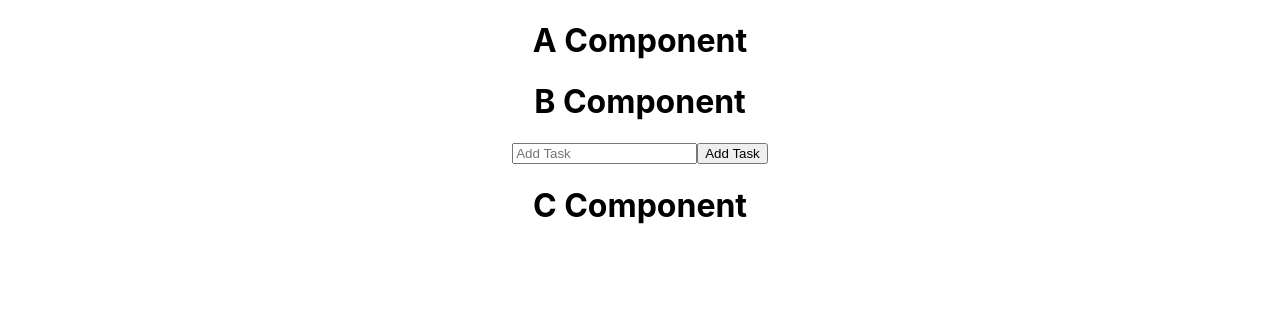
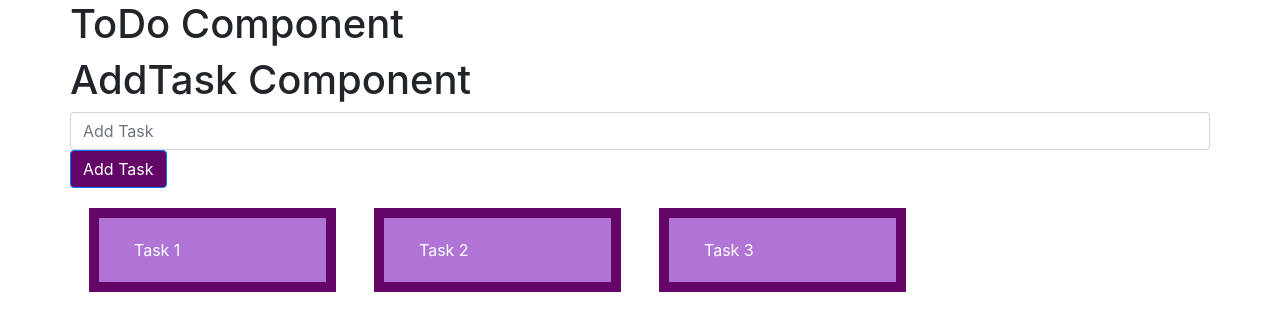
Before and after one commit to Grach90/react-beg-06, a React (Create React App) app: page / in a window 1280 px wide. Shown: the top 330 px of the page. Built offline with nearby package versions, Linux system fonts and the light colour scheme.

Commit message:
Enter, input style

```diff
--- a/package.json
+++ b/package.json
@@ -6,7 +6,9 @@
     "@testing-library/jest-dom": "^5.11.9",
     "@testing-library/react": "^11.2.5",
     "@testing-library/user-event": "^12.7.1",
+    "bootstrap": "^4.6.0",
     "react": "^17.0.1",
+    "react-bootstrap": "^1.5.0",
     "react-dom": "^17.0.1",
     "react-scripts": "4.0.2",
     "web-vitals": "^1.1.0"
--- /dev/null
+++ b/src/AddTask/AddTask.jsx
@@ -0,0 +1,47 @@
+import React from "react";
+import { Container, Row, Col, Form, Button } from "react-bootstrap";
+import style from "../AddTask/AddTask.module.css";
+
+class AddTask extends React.Component{
+    state ={
+        inputValue:''
+    }
+    handleChange = (event) => {
+
+        const {value} = event.target;
+        this.setState({
+            inputValue: value
+        })
+    }
+    handleSubmit = () => {
+        if(!this.state.inputValue)
+        return;
+        const {handleS} = this.props;
+        handleS(this.state.inputValue);
+        this.setState({
+            inputValue: ''
+        })
+    }
+
+    render(){
+        return (
+            <Container>
+                <Row>
+                  <h1>AddTask Component</h1>
+                </Row>
+                <Row>
+                <Form.Control placeholder="Task Name"
+                   onKeyPress={(e) => e.key == "Enter" ? this.handleSubmit() : ""}
+                   placeholder="Add Task"
+                   type="text"
+                   onChange={this.handleChange}
+                   value={this.state.inputValue}
+                   />
+                   <Button className={style.button} onClick={this.handleSubmit}>Add Task</Button>
+                </Row>
+               </Container>
+        )
+    }
+}
+
+export default AddTask;
--- /dev/null
+++ b/src/AddTask/AddTask.module.css
@@ -0,0 +1,12 @@
+.input {
+    height: 30px;
+    width: 500px;
+    padding: 10px;
+    background-color: rgb(235, 217, 114);
+    border: 10px solid rgb(150, 100, 8);
+    margin: 0;
+}
+
+.button {
+    background-color: rgb(100, 5, 104);
+}
--- a/src/App.js
+++ b/src/App.js
@@ -1,16 +1,17 @@
 // import logo from './logo.svg';
 // import './App.css';
 // import Card from "./Components/Card"
-import A from "./test/A"
+// import A from "./test/A"
 // // import B from "./test/B"
 // import Counter from './test/Counter';
-import ToDo from "./ToDO/ToDO"
+// import Useer from "./test/Useer";
+import ToDo from "./ToDo/ToDo"
 
 
 function App(){
     return(
         <div className="App">
-             <A />
+             <ToDo />
         </div>
     )
 }
--- /dev/null
+++ b/src/Task/Task.jsx
@@ -0,0 +1,11 @@
+import style from "../Task/Task.module.css";
+
+function Task({task}) {
+    return(
+        <div className={style.task}>
+            {task}
+        </div>
+    )
+}
+
+export default Task;
--- /dev/null
+++ b/src/Task/Task.module.css
@@ -0,0 +1,7 @@
+.task {
+    border: 10px solid rgb(100, 5, 104);
+    padding: 20px 35px;
+    background-color: rgb(175, 116, 214);
+    margin: 4px;
+    color: white;
+}
--- a/src/ToDO/ToDO.js
+++ b/src/ToDO/ToDO.js
@@ -1,4 +1,7 @@
 import React from "react";
+import AddTask from "../AddTask/AddTask";
+import Task from "../Task/Task";
+import {Container, Row, Col} from "react-bootstrap";
 
 class ToDo extends React.Component{
     state = {
@@ -6,46 +9,33 @@ class ToDo extends React.Component{
         inputValue: ''
     }
 
-    handleChange = (event) => {
-
-        const {value} = event.target;
+    handleS = (value) => {
+        const tasks = [...this.state.tasks];
+        tasks.push(value);
         this.setState({
-            inputValue: value
+            tasks
         })
-    }
-
-    handleSubmit = (event) => {
-        const tsk = [...this.state.tasks]
-        tsk.push(this.state.inputValue);
-        this.setState({
-            tasks: tsk,
-            inputValue: ''
-        })
-
     }
 
     render(){
         const Tasks = this.state.tasks.map((task, index) => {
-            return (
-                <p key={index}>{task}</p>
+            return (<Col key={index} xs={12} sm={6} md={4} lg={3}>
+                        <Task  task={task} />
+                    </Col>
             )
         })
         return(
-            <div className="ToDo">
-               <h1> ToDo Component </h1>
-               <div>
-                   <input
-                   placeholder="Add Task"
-                   type="text"
-                   onChange={this.handleChange}
-                   value={this.state.inputValue}
-                   />
-                   <button onClick={this.handleSubmit}>Add Task</button>
-               </div>
-               <div className="tasks">
+            <Container>
+                 <Row>
+                    <h1> ToDo Component </h1>
+                 </Row>
+                 <Row>
+                    <AddTask handleS={this.handleS} />
+                 </Row>
+                 <Row className="mt-3">
                     {Tasks}
-               </div>
-            </div>
+                 </Row>
+            </Container>
         )
     }
 }
--- a/src/index.css
+++ b/src/index.css
@@ -47,3 +47,23 @@ code {
 .A {
     text-align: center;
 }
+
+.task {
+    border: black solid 1px;
+    background-color: rgba(18, 144, 223, 0.5);
+    padding: 15px 30px;
+}
+
+.block {
+    display: flex;
+    justify-content: space-between;
+    background-color: gainsboro;
+    height: 900px;
+}
+
+.block div {
+    width: 300px;
+    height: 800px;
+    background-color: brown;
+    margin: 5px;
+}
--- a/src/index.js
+++ b/src/index.js
@@ -1,5 +1,6 @@
 import React from 'react';
 import ReactDOM from 'react-dom';
+import 'bootstrap/dist/css/bootstrap.min.css';
 import './index.css';
 import App from './App';
 import reportWebVitals from './reportWebVitals';
```
Also changed, not shown: src/test/Useer.js (+7 -4 lines), 1 other file (tests, documents, lock files or other folders).
